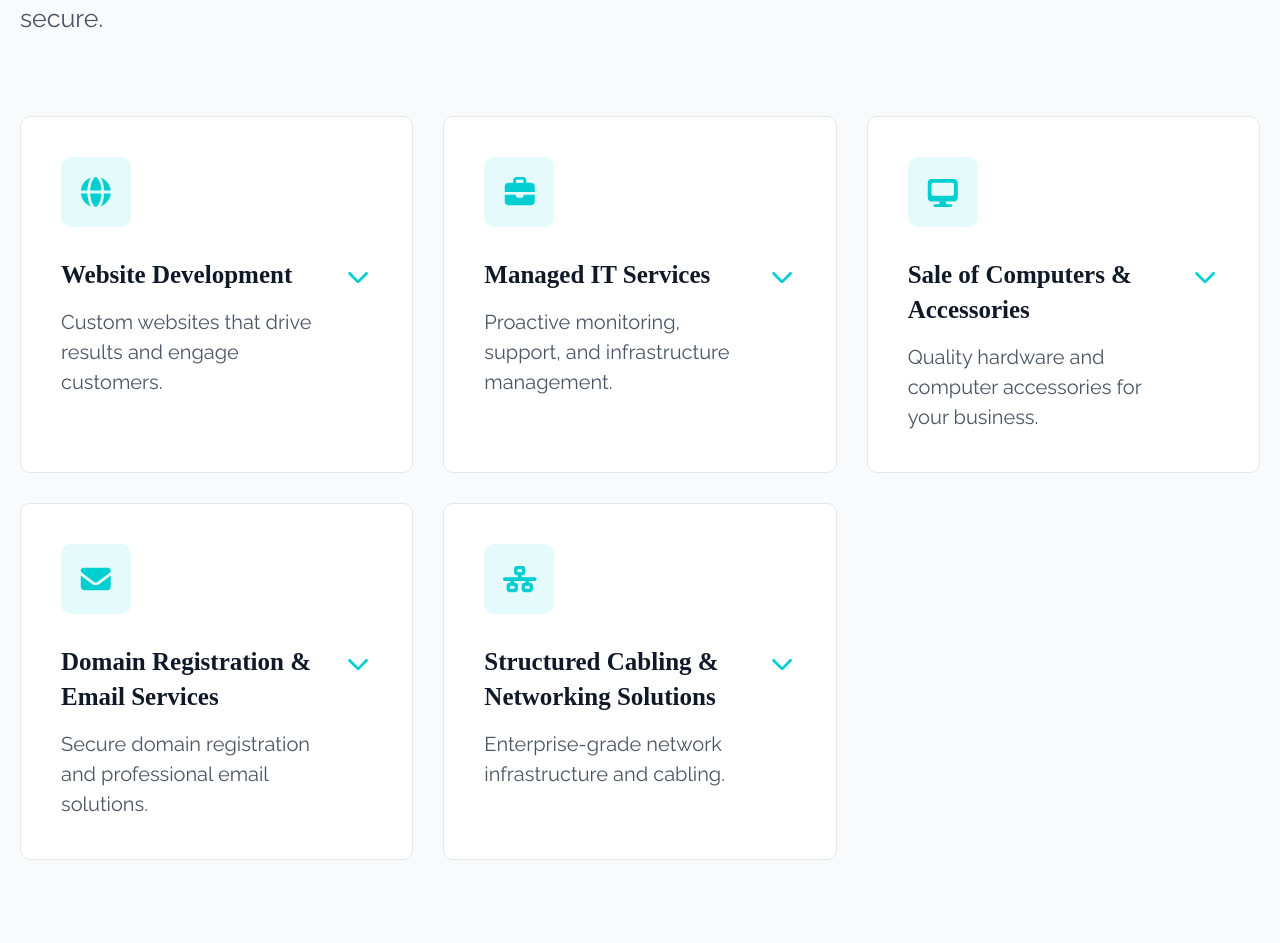
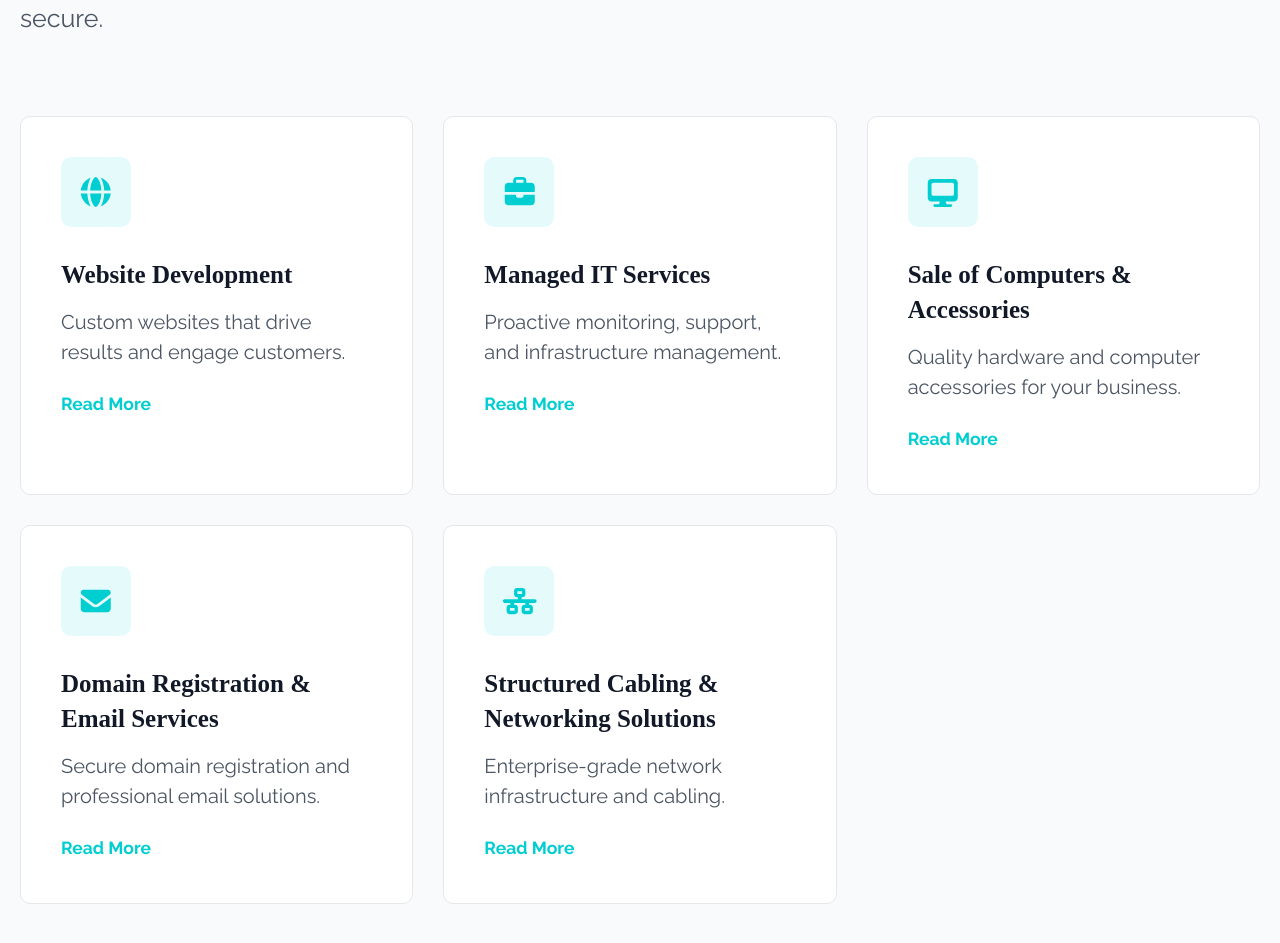
Before and after one commit to Damarice/zelitsolutions, a Next.js app: page / in a window 1280 px wide. Shown: the part 924-1867 px from the top of the page. Built offline with nearby package versions, Linux system fonts and the light colour scheme.

Commit message:
Remove arrow icons from service Read More buttons - keep text only

```diff
--- a/app/page.tsx
+++ b/app/page.tsx
@@ -6,7 +6,7 @@ import { FontAwesomeIcon } from '@fortawesome/react-fontawesome'
 import {
   faUsers, faBriefcase, faTrophy,
   faGlobe, faLaptop, faEnvelope, faNetworkWired,
-  faCheckCircle, faArrowRight, faStar, faPlay, faPhone, faServer, faDesktop, faChevronDown, faChevronUp
+  faCheckCircle, faArrowRight, faStar, faPlay, faPhone, faServer, faDesktop
 } from '@fortawesome/free-solid-svg-icons'
 
 export default function Home() {
@@ -110,28 +110,22 @@ export default function Home() {
               },
             ].map((svc, i) => (
               <div key={i} className="bg-white border border-gray-200 rounded-lg overflow-hidden hover:border-[#00CED1] hover:shadow-lg transition group service-card">
-                <button
-                  onClick={() => setExpandedService(expandedService === i ? null : i)}
-                  className="w-full p-4 md:p-8 text-left hover:bg-gray-50 transition"
-                >
+                <div className="p-4 md:p-8">
                   <div className="w-12 md:w-14 h-12 md:h-14 bg-[#00CED1]/10 rounded-lg flex items-center justify-center mb-4 md:mb-6 group-hover:bg-[#00CED1] transition group-hover:scale-110">
                     <FontAwesomeIcon icon={svc.icon} className="text-lg md:text-2xl text-[#00CED1] group-hover:text-white transition" />
                   </div>
-                  <div className="flex items-start justify-between">
-                    <div className="flex-1">
-                      <h3 className="text-base md:text-xl font-bold mb-2 md:mb-3 text-gray-900" style={{ fontFamily: "'Playfair Display', serif" }}>
-                        {svc.title}
-                      </h3>
-                      <p className="text-sm md:text-base text-gray-600">{svc.shortDesc}</p>
-                    </div>
-                    <div className="ml-3 flex-shrink-0 text-[#00CED1] mt-1">
-                      <FontAwesomeIcon
-                        icon={expandedService === i ? faChevronUp : faChevronDown}
-                        className="text-lg"
-                      />
-                    </div>
-                  </div>
-                </button>
+                  <h3 className="text-base md:text-xl font-bold mb-2 md:mb-3 text-gray-900" style={{ fontFamily: "'Playfair Display', serif" }}>
+                    {svc.title}
+                  </h3>
+                  <p className="text-sm md:text-base text-gray-600 mb-3 md:mb-4">{svc.shortDesc}</p>
+
+                  <button
+                    onClick={() => setExpandedService(expandedService === i ? null : i)}
+                    className="text-[#00CED1] font-bold hover:text-cyan-600 transition text-xs sm:text-sm"
+                  >
+                    {expandedService === i ? 'Read Less' : 'Read More'}
+                  </button>
+                </div>
 
                 {expandedService === i && (
                   <div className="px-4 md:px-8 pb-4 md:pb-8 border-t border-gray-200 bg-gray-50">
```
